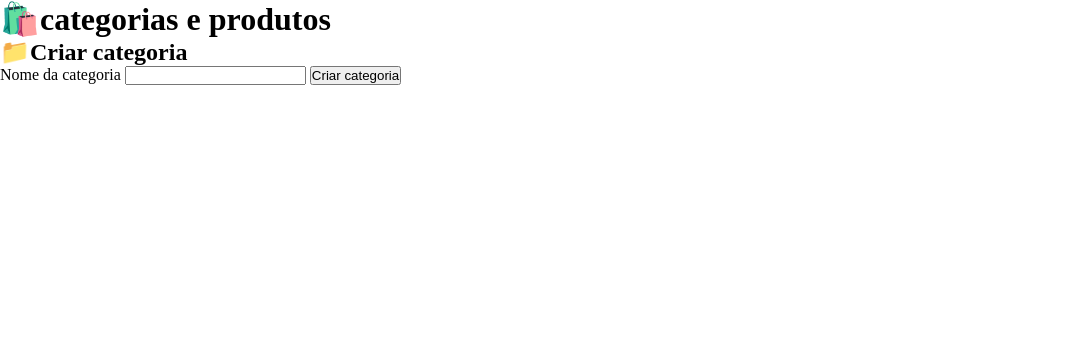
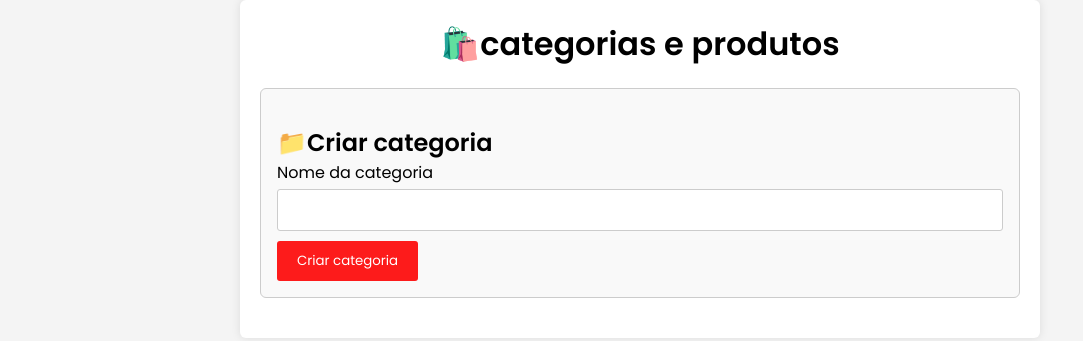
Before and after one commit to isa1307/2tds1-projects, a plain HTML site: page pages/category-product.html in a window 1280 px wide. Shown: the whole page, without its empty margins (0-1083 px from the left). Drawn offline with Linux system fonts and the light colour scheme.

Commit message:
feat: create category form style

```diff
--- a/assets/css/styles.category-product.css
+++ b/assets/css/styles.category-product.css
@@ -1,7 +1,67 @@
 @import url('https://fonts.googleapis.com/css2?family=Poppins:wght@100;200;300;400;500;600&display=swap');
 
-*{
+* {
     padding: 0;
     margin: 0;
     box-sizing: border-box;
+    font-family: 'Poppins', sans-serif;
 }
+
+body {
+    background-color: #f4f4f4;
+}
+
+.container {
+    max-width: 50rem;
+    margin: 0 auto;
+    background-color: #fff;
+    padding: 1.25rem;
+    border-radius: 6px;
+    box-shadow: 0 0 0.625rem rgba(0, 0, 0, 0.1);
+}
+
+h1 {
+    text-align: center;
+    margin-bottom: 1.25rem;
+}
+
+h2{
+    margin-top: 1.25rem;
+}
+
+.form-container{
+    border: 1px solid #ccc;
+    padding: 1rem; /* 16px */
+    margin-bottom: 1.25rem;/* 25px */
+    border-radius: 6px;
+    background-color: #f9f9f9;
+}
+
+.form-container label{
+    display: block;
+    margin-bottom: 0.25rem;/* 4px */
+}
+
+.form-container input{
+    width: 100%;
+    padding: 0.625rem;
+    margin-bottom: 0.625rem;
+    border: 1px solid #ccc;
+    border-radius: 3px;
+}
+
+.btn{
+color: #fff;
+padding: 0.625rem 1.25rem;
+border:none;
+cursor: pointer;
+border-radius: 3px;
+background-color: #fd1b1b;
+transition: background-color 0.3s ease, color 0.3s ease, transform 0.3s ease;
+
+}
+
+.btn:hover{
+    background-color: #e60e0e;
+    transform: scale(1.05);
+}
--- a/pages/category-product.html
+++ b/pages/category-product.html
@@ -12,11 +12,11 @@
 <body>
 <div class="container">
     <h1> 🛍️categorias e produtos</h1>
-    <div class="form-contaiener">
+    <div class="form-container">
         <h2>📁Criar categoria</h2>
         <label for="">Nome da categoria</label>
         <input type="text" required>
-        <button>Criar categoria</button>
+        <button class="btn">Criar categoria</button>
 
     </div>
 
```
